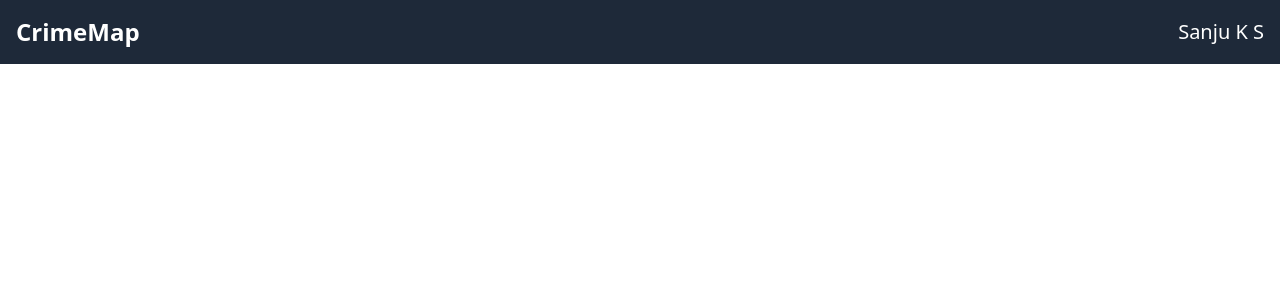
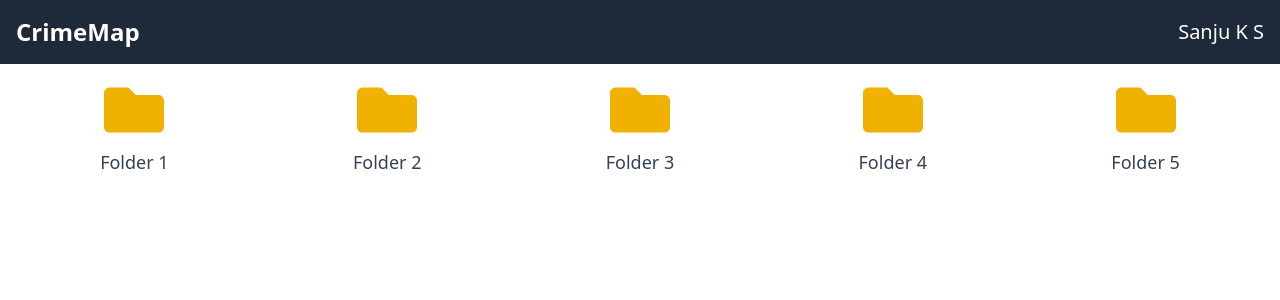
Before and after one commit to rolansy/CrimeMap, a React (Vite) app in the folder frontend/: page / in a window 1280 px wide. Shown: the top 300 px of the page. Built offline with nearby package versions, Linux system fonts and the light colour scheme; a web font is replaced by a local one.

Commit message:
Add routing and folder navigation to the application

```diff
--- a/frontend/package.json
+++ b/frontend/package.json
@@ -13,6 +13,8 @@
     "@tailwindcss/vite": "^4.0.9",
     "react": "^19.0.0",
     "react-dom": "^19.0.0",
+    "react-icons": "^5.5.0",
+    "react-router-dom": "^7.2.0",
     "tailwindcss": "^4.0.9"
   },
   "devDependencies": {
--- a/frontend/src/App.jsx
+++ b/frontend/src/App.jsx
@@ -1,13 +1,21 @@
-import NavBar from "./components/NavBar"
-
+import { BrowserRouter as Router, Route, Routes } from 'react-router-dom';
+import NavBar from './components/NavBar';
+import Home from './pages/Home';
 
 function App() {
-
   return (
-    <>
+    <Router>
       <NavBar />
-    </>
-  )
+      <Routes>
+        <Route path="/" element={<Home />} />
+        <Route path="/folder1" element={<div>Folder 1 Content</div>} />
+        <Route path="/folder2" element={<div>Folder 2 Content</div>} />
+        <Route path="/folder3" element={<div>Folder 3 Content</div>} />
+        <Route path="/folder4" element={<div>Folder 4 Content</div>} />
+        <Route path="/folder5" element={<div>Folder 5 Content</div>} />
+      </Routes>
+    </Router>
+  );
 }
 
-export default App
+export default App;
--- /dev/null
+++ b/frontend/src/pages/Home.jsx
@@ -0,0 +1,33 @@
+import { FaFolder } from 'react-icons/fa';
+import { Link } from 'react-router-dom';
+import NavBar from '../components/NavBar';
+
+const Home = () => {
+  const folders = [
+    { name: 'Folder 1', link: '/folder1' },
+    { name: 'Folder 2', link: '/folder2' },
+    { name: 'Folder 3', link: '/folder3' },
+    { name: 'Folder 4', link: '/folder4' },
+    { name: 'Folder 5', link: '/folder5' },
+  ];
+
+  return (
+    <>
+
+    <div className="container mx-auto p-4">
+      <div className="grid grid-cols-2 md:grid-cols-3 lg:grid-cols-5 gap-4">
+        {folders.map((folder, index) => (
+          <Link to={folder.link} key={index} className="text-center">
+            <div className="flex flex-col items-center">
+              <FaFolder className="text-6xl text-yellow-500" />
+              <span className="mt-2 text-lg text-gray-700">{folder.name}</span>
+            </div>
+          </Link>
+        ))}
+      </div>
+    </div>
+    </>
+  );
+}
+
+export default Home;
```
Also changed, not shown: 1 other file (tests, documents, lock files or other folders).
